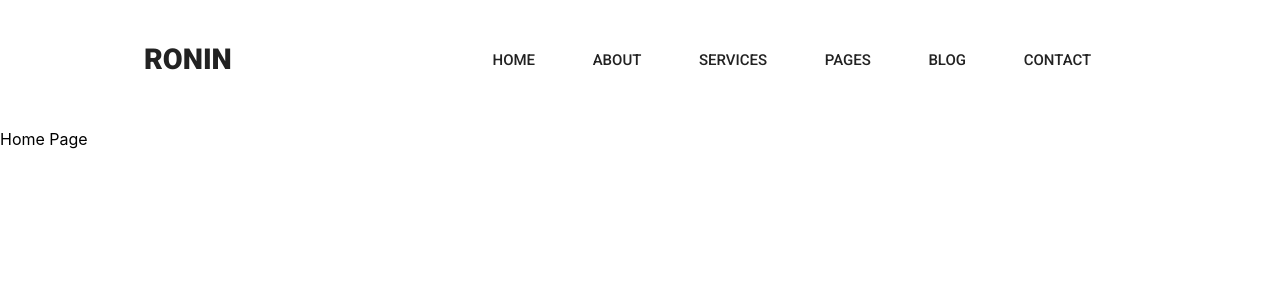
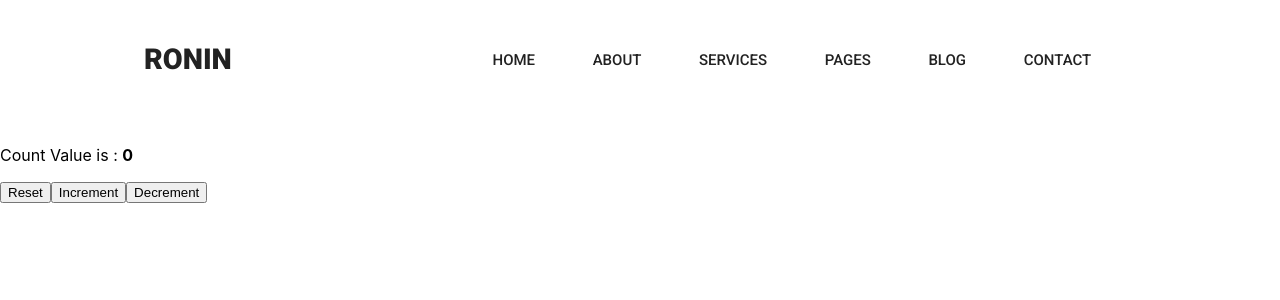
Before and after one commit to praveen-crypto/react-class, a React (Create React App) app: page / in a window 1280 px wide. Shown: the top 300 px of the page. Built offline with nearby package versions, Linux system fonts and the light colour scheme.

Commit message:
UseEffect, UseState, UseRef

```diff
--- a/src/App.js
+++ b/src/App.js
@@ -3,7 +3,6 @@ import { useState, useEffect } from 'react';
 import './App.css';
 
 import { Routes, Route } from 'react-router-dom';
-
 
 import Home from './pages/home/home';
 import About from './pages/about/about';
@@ -24,18 +23,21 @@ function App() {
       </Routes>
 
     </div>
+  );
 
-  );
 }
 
 function useTime() {
   const [time, setTime] = useState(() => new Date());
 
   useEffect(() => {
+
     const id = setInterval(() => {
       setTime(new Date());
     }, 1000);
+
     return () => clearInterval(id);
+
   }, []);
 
   return time;
--- /dev/null
+++ b/src/components/PreviousState.jsx
@@ -0,0 +1,40 @@
+import { useState, useEffect, useRef } from "react";
+
+import UseEffectExample from "./UseEffectExample";
+
+function PreviousState() {
+
+    const initialValue = 0;
+    const [count, setCount] = useState(initialValue);
+
+    const btnRef = useRef();
+
+    return (
+        <>
+            <p>Count Value is : <strong>{count}</strong></p>
+
+            <div>
+                <button onClick={ ()=> { setCount( initialValue ) } } >
+                    Reset
+                </button>
+
+                <button id="increment-button" ref={btnRef}
+                    onClick={ ()=> { console.log("Button Reference", btnRef);
+                                setCount( xyz => xyz + 1 ) }
+                            } >
+                    Increment
+                </button>
+
+                <button onClick={ ()=> { setCount( prevCount => prevCount - 1 ) } } >
+                    Decrement
+                </button>
+            </div>
+
+            <UseEffectExample value={count}  />
+        </>
+    )
+
+}
+
+
+export default PreviousState;
--- /dev/null
+++ b/src/components/UseEffectExample.jsx
@@ -0,0 +1,21 @@
+import { useEffect } from "react"
+
+
+function UseEffectExample({value}) {
+
+    useEffect( () => {
+
+        document.title = `Updated ${value} times.`;
+
+    }, [value] )
+
+
+
+    return (
+        <div>
+
+        </div>
+    )
+}
+
+export default UseEffectExample
--- a/src/index.js
+++ b/src/index.js
@@ -7,7 +7,7 @@ import { BrowserRouter } from 'react-router-dom';
 
 const root = ReactDOM.createRoot(document.getElementById('root'));
 
-root.render(
+root.render (
   <BrowserRouter>
     <React.StrictMode>
       <App />
--- a/src/pages/home/home.jsx
+++ b/src/pages/home/home.jsx
@@ -1,10 +1,10 @@
+import PreviousState from "../../components/PreviousState";
 
-
-function Home(){
+function Home() {
 
     return (
         <>
-            Home Page
+            <PreviousState/>
         </>
     )
 }
```
